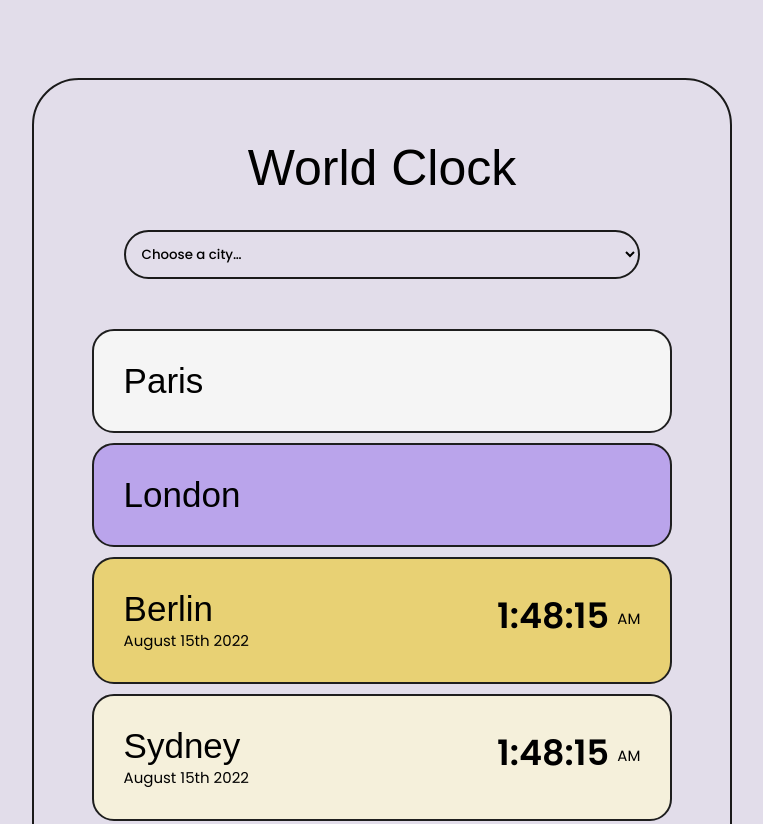
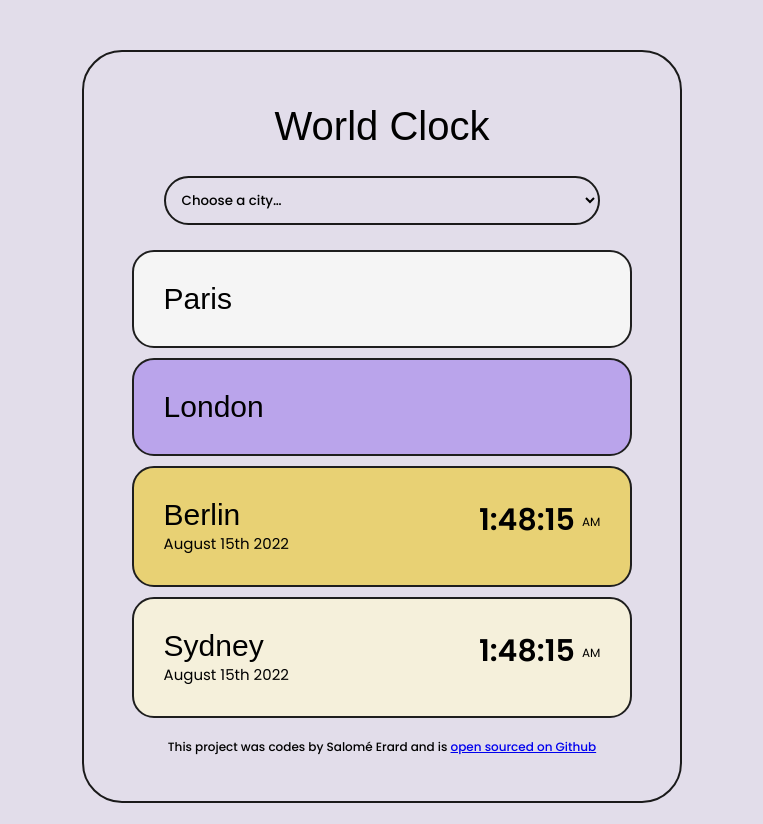
Before and after one commit to salomeIsCoding/World-Clock, a plain HTML site: page index.html in a window 1280 px wide. Shown: the top 824 px of the page, without its empty margins (258-1021 px from the left). Drawn offline with nearby package versions, Linux system fonts and the light colour scheme; a script that the page names is missing; a web font is replaced by a local one.

Commit message:
Updated CSS

```diff
--- a/css/styles.css
+++ b/css/styles.css
@@ -8,7 +8,7 @@ h1 {
             sans-serif;
         font-weight: 400;
         font-style: normal;
-        font-size: 50px;
+        font-size: 40px;
 }
 
 h2 {
@@ -16,18 +16,18 @@ h2 {
             sans-serif;
         font-weight: 400;
         font-style: normal;
-        font-size: 35px;
+        font-size: 30px;
 
     margin: 0;
 }
 
 .container {
-    width: 700px;
+    width: 600px;
     margin: 0 auto;
     border: 2px solid #1A1A1A;
-    border-radius: 47px;
+    border-radius: 40px;
     background: #E2DDEA;
-    margin-top: 78px;
+    margin-top: 50px;
     box-sizing: border-box;
     padding: 25px;
 }
@@ -40,7 +40,7 @@ select {
     background: #E2DDEA;
     display: block;
     margin: 0 auto;
-    margin-bottom: 50px;
+    margin-bottom: 25px;
     width: 80%;
     padding: 12px;
 }
@@ -83,12 +83,12 @@ select {
 
         font-family: Poppins;
             font-weight: 600;
-            font-size: 35px;
+            font-size: 30px;
 }
 
 .time small {
     font-weight: 400;
-    font-size: 15px;
+    font-size: 12px;
     vertical-align: middle;
 }
 footer {
@@ -96,5 +96,5 @@ footer {
     font-weight: 500;
     font-size: 12px;
     text-align: center;
-    margin: 40px;
+    margin: 20px;
 }
```
